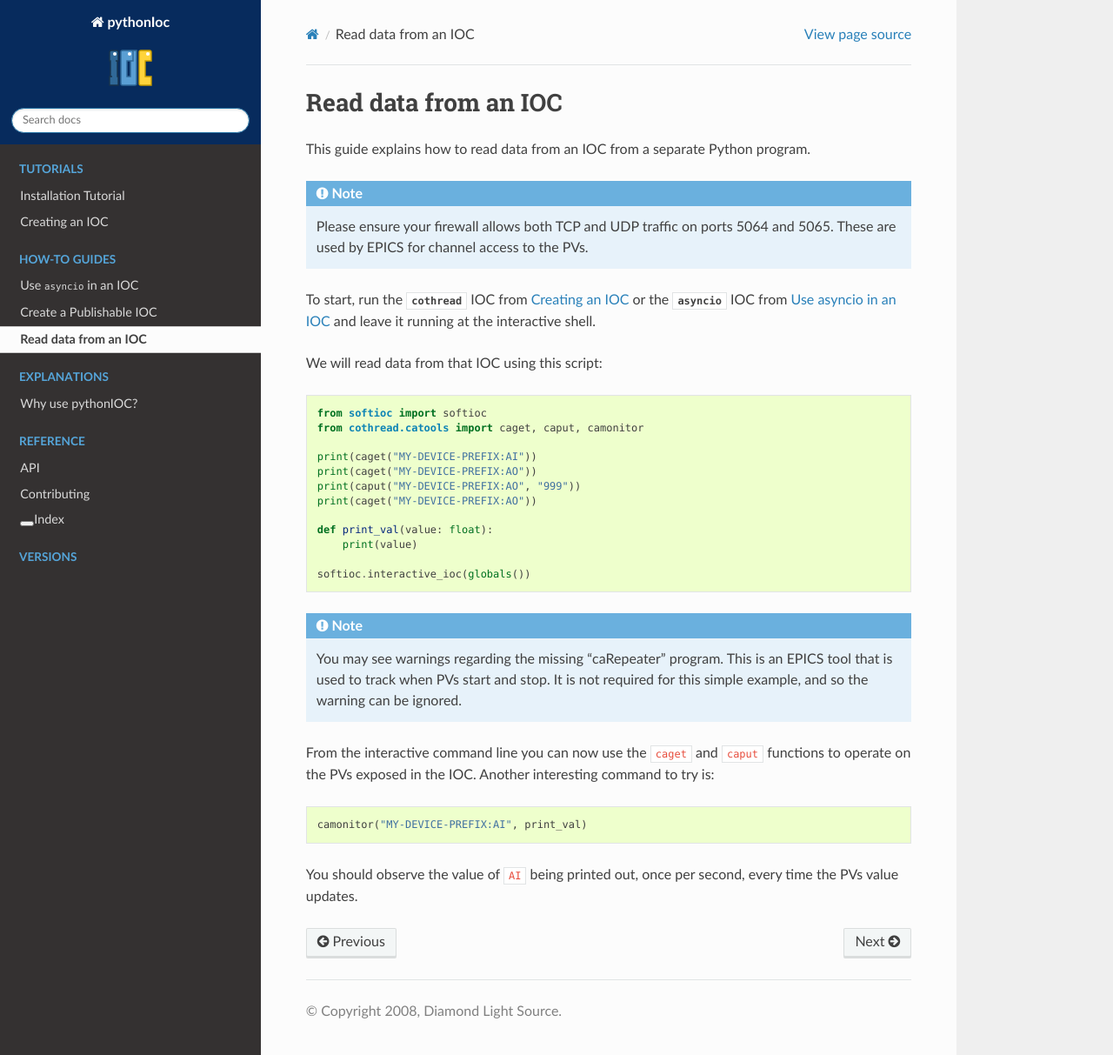
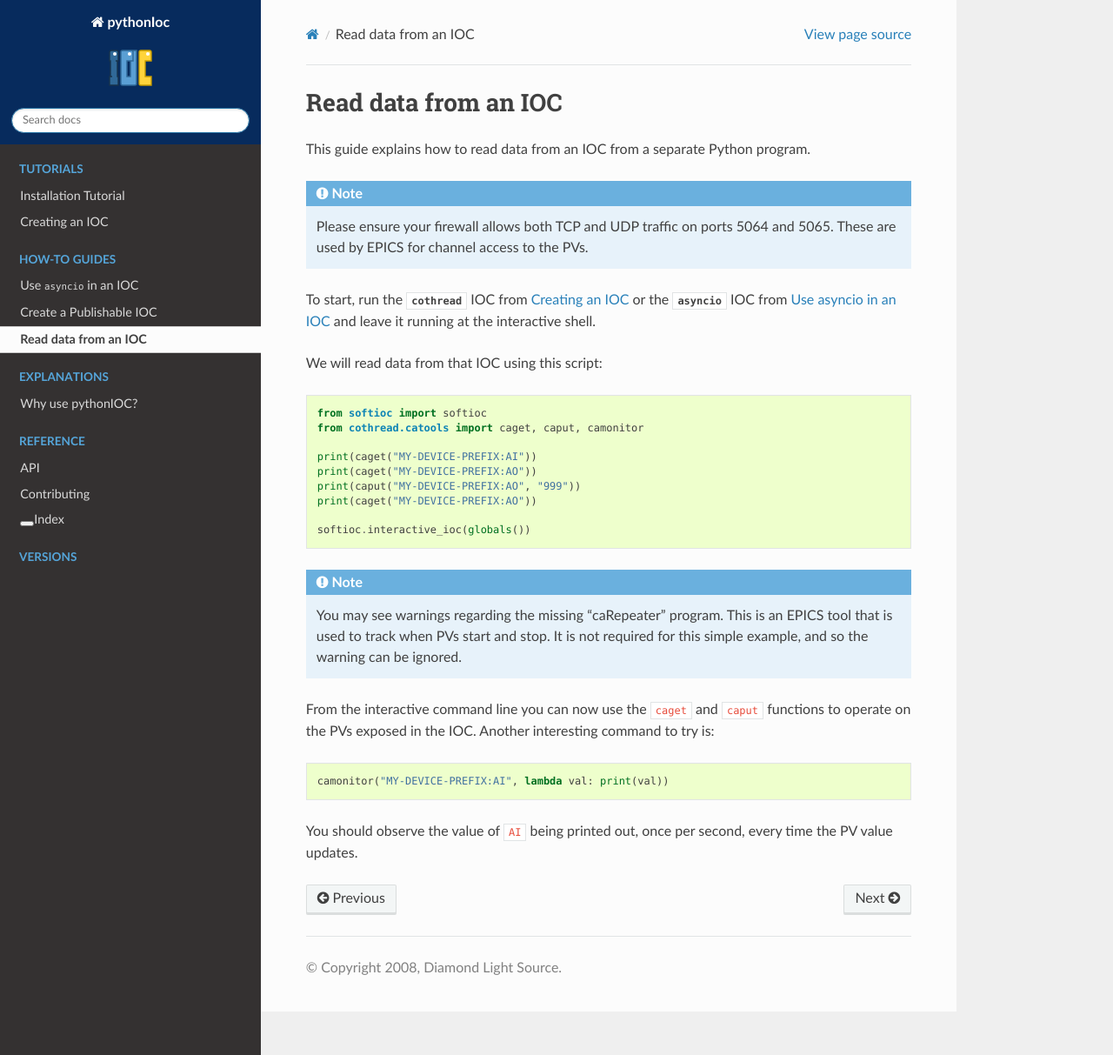
Before and after one commit to DiamondLightSource/pythonSoftIOC, a Sphinx documentation site: the page built from docs/how-to/read-data-from-ioc.rst, in a window 1280 px wide and 1213 px high. Shown: the whole window at 87% size. Built offline with Sphinx 7.4.7 and the Read the Docs theme 2.0.0, drawn with Linux system fonts in a browser that asks for light colours; the version number could not be read and is left out.

Commit message:
Use a lambda rather than the defined function.

```diff
--- a/docs/examples/example_read_from_ioc.py
+++ b/docs/examples/example_read_from_ioc.py
@@ -6,7 +6,4 @@ print(caget("MY-DEVICE-PREFIX:AO"))
 print(caput("MY-DEVICE-PREFIX:AO", "999"))
 print(caget("MY-DEVICE-PREFIX:AO"))
 
-def print_val(value: float):
-    print(value)
-
 softioc.interactive_ioc(globals())
--- a/docs/how-to/read-data-from-ioc.rst
+++ b/docs/how-to/read-data-from-ioc.rst
@@ -24,8 +24,8 @@ We will read data from that IOC using this script:
 From the interactive command line you can now use the ``caget`` and ``caput`` functions to operate on
 the PVs exposed in the IOC. Another interesting command to try is::
 
-    camonitor("MY-DEVICE-PREFIX:AI", print_val)
+    camonitor("MY-DEVICE-PREFIX:AI", lambda val: print(val))
 
 
-You should observe the value of ``AI`` being printed out, once per second, every time the PVs value
+You should observe the value of ``AI`` being printed out, once per second, every time the PV value
 updates.
```
